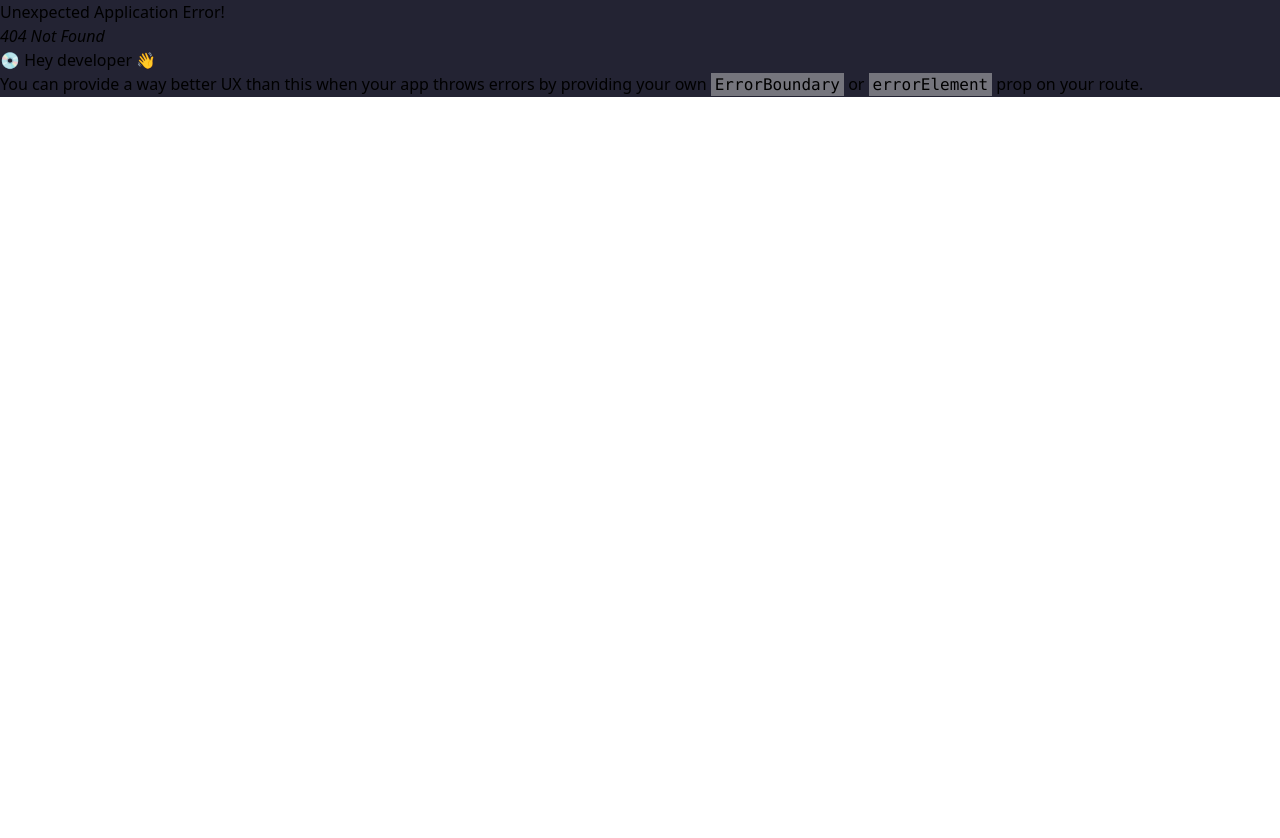
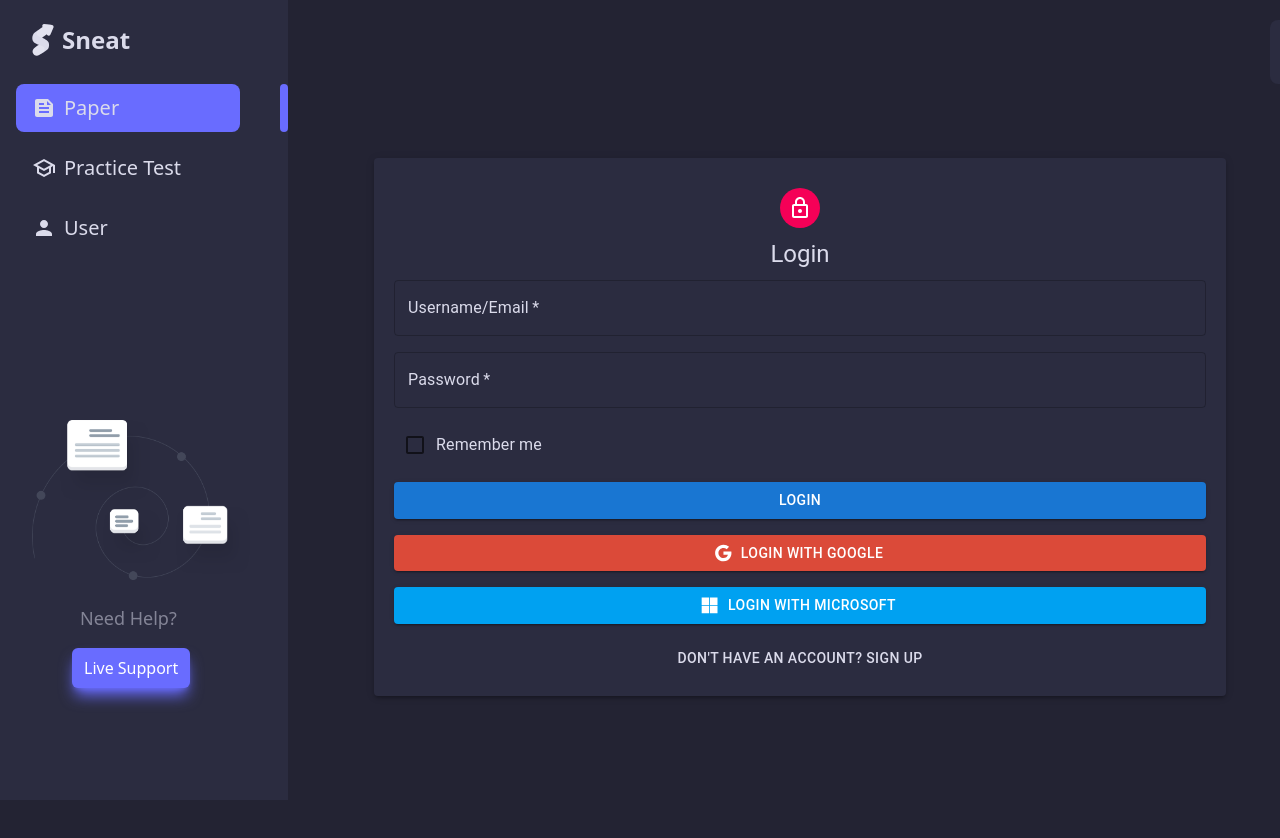
Before and after one commit to Devilcoder2/CSP-Global-Demo-Quiz-App, a React (Vite) app: page /user/login in a window 1280 px wide. Before the commit this address had no page. Shown: the top 838 px of the page. Before the commit the page ends 800 px from the top, so only its background shows below. Built offline with nearby package versions, Linux system fonts and the light colour scheme.

Commit message:
added login component

```diff
--- /dev/null
+++ b/src/Components/User/Login.jsx
@@ -0,0 +1,177 @@
+import React, { useState } from 'react';
+import { Container, TextField, Button, Avatar, Typography, Stack, Paper, FormControlLabel, Checkbox } from '@mui/material';
+import GoogleIcon from '@mui/icons-material/Google';
+import MicrosoftIcon from '@mui/icons-material/Microsoft';
+import LockOutlinedIcon from '@mui/icons-material/LockOutlined';
+
+const Login = ({ theme = "light" }) => {
+  const [isLogin, setIsLogin] = useState(true);
+
+  const handleToggle = () => {
+    setIsLogin(!isLogin);
+  };
+
+  const handleSubmit = (event) => {
+    event.preventDefault();
+    const formData = new FormData(event.target);
+    const formValues = {};
+    formData.forEach((value, key) => {
+      formValues[key] = value;
+    });
+    console.log(formValues);
+  };
+
+  const darkThemeStyles = {
+    backgroundColor: "#2B2C40",
+    color: "#DBDBEB",
+    borderColor: "#DBDBEB",
+  };
+
+  const lightThemeStyles = {
+    backgroundColor: "white",
+    color: "black",
+    borderColor: "black",
+  };
+
+  const styles = theme === "dark" ? darkThemeStyles : lightThemeStyles;
+
+  return (
+    <Container component="main" maxWidth="md">
+      <Paper elevation={3} style={{ padding: 20, marginTop: 50, backgroundColor: styles.backgroundColor }}>
+        <Avatar style={{ margin: "10px auto", backgroundColor: "#f50057" }}>
+          <LockOutlinedIcon />
+        </Avatar>
+        <Typography component="h1" variant="h5" align="center" style={{ color: styles.color }}>
+          {isLogin ? 'Login' : 'Sign Up'}
+        </Typography>
+        <form onSubmit={handleSubmit} style={{ marginTop: 10 }}>
+          <Stack spacing={2}>
+            {!isLogin && (
+              <>
+                <TextField
+                  variant="outlined"
+                  required
+                  fullWidth
+                  id="fullName"
+                  label="Full Name"
+                  name="fullName"
+                  autoComplete="name"
+                  autoFocus
+                  InputProps={{
+                    style: { backgroundColor: styles.backgroundColor, color: styles.color, borderColor: styles.borderColor },
+                  }}
+                  InputLabelProps={{
+                    style: { color: styles.color },
+                  }}
+                />
+                <TextField
+                  variant="outlined"
+                  required
+                  fullWidth
+                  id="username"
+                  label="Username"
+                  name="username"
+                  autoComplete="username"
+                  InputProps={{
+                    style: { backgroundColor: styles.backgroundColor, color: styles.color, borderColor: styles.borderColor },
+                  }}
+                  InputLabelProps={{
+                    style: { color: styles.color },
+                  }}
+                />
+              </>
+            )}
+            <TextField
+              variant="outlined"
+              required
+              fullWidth
+              id="email"
+              label="Username/Email"
+              name="email"
+              autoComplete="email"
+              InputProps={{
+                style: { backgroundColor: styles.backgroundColor, color: styles.color, borderColor: styles.borderColor },
+              }}
+              InputLabelProps={{
+                style: { color: styles.color },
+              }}
+            />
+            <TextField
+              variant="outlined"
+              required
+              fullWidth
+              name="password"
+              label="Password"
+              type="password"
+              id="password"
+              autoComplete="current-password"
+              InputProps={{
+                style: { backgroundColor: styles.backgroundColor, color: styles.color, borderColor: styles.borderColor },
+              }}
+              InputLabelProps={{
+                style: { color: styles.color },
+              }}
+            />
+            {!isLogin && (
+              <TextField
+                variant="outlined"
+                required
+                fullWidth
+                name="confirmPassword"
+                label="Confirm Password"
+                type="password"
+                id="confirmPassword"
+                autoComplete="current-password"
+                InputProps={{
+                  style: { backgroundColor: styles.backgroundColor, color: styles.color, borderColor: styles.borderColor },
+                }}
+                InputLabelProps={{
+                  style: { color: styles.color },
+                }}
+              />
+            )}
+            <FormControlLabel
+              control={<Checkbox value="remember" color="primary" />}
+              label="Remember me"
+              style={{ color: styles.color }}
+            />
+            <Button
+              type="submit"
+              fullWidth
+              variant="contained"
+              color="primary"
+            >
+              {isLogin ? 'Login' : 'Sign Up'}
+            </Button>
+            <Button
+              fullWidth
+              variant="contained"
+              startIcon={<GoogleIcon />}
+              style={{ backgroundColor: '#db4a39', color: 'white' }}
+            >
+              {isLogin ? 'Login with Google' : 'Sign Up with Google'}
+            </Button>
+            <Button
+              fullWidth
+              variant="contained"
+              startIcon={<MicrosoftIcon />}
+              style={{ backgroundColor: '#00a1f1', color: 'white' }}
+            >
+              {isLogin ? 'Login with Microsoft' : 'Sign Up with Microsoft'}
+            </Button>
+            <Button
+              fullWidth
+              variant="text"
+              onClick={handleToggle}
+              style={{ color: styles.color }}
+            >
+              {isLogin ? "Don't have an account? Sign Up" : "Already have an account? Login"}
+            </Button>
+          </Stack>
+        </form>
+      </Paper>
+    </Container>
+  );
+};
+
+export default Login;
--- a/src/main.jsx
+++ b/src/main.jsx
@@ -8,6 +8,7 @@ import AllQuestions from "./Components/AllQuestions/AllQuestions.jsx";
 import User from "./Components/User/User.jsx";
 import LiveTest from "./Components/Test/LiveTest.jsx";
 import Result from "./Components/User/Result.jsx";
+import Login from "./Components/User/Login.jsx";
 
 const router = createBrowserRouter([
   {
@@ -30,6 +31,10 @@ const router = createBrowserRouter([
         path: "/user/result/:index",
         element: <Result theme="dark" />,
       },
+      {
+        path: "/user/login",
+        element: <Login theme="dark" />,
+      }
     ],
   },
   {
```
